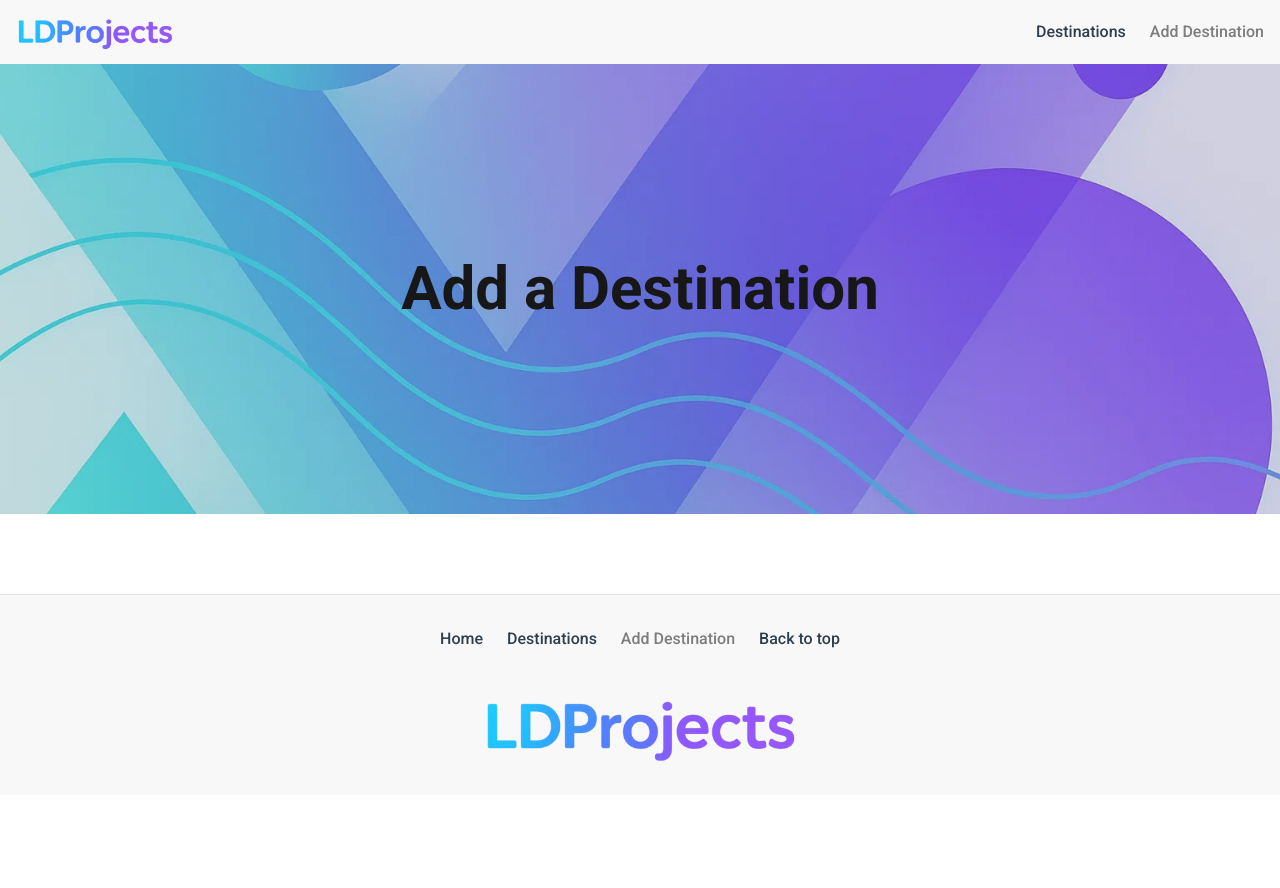
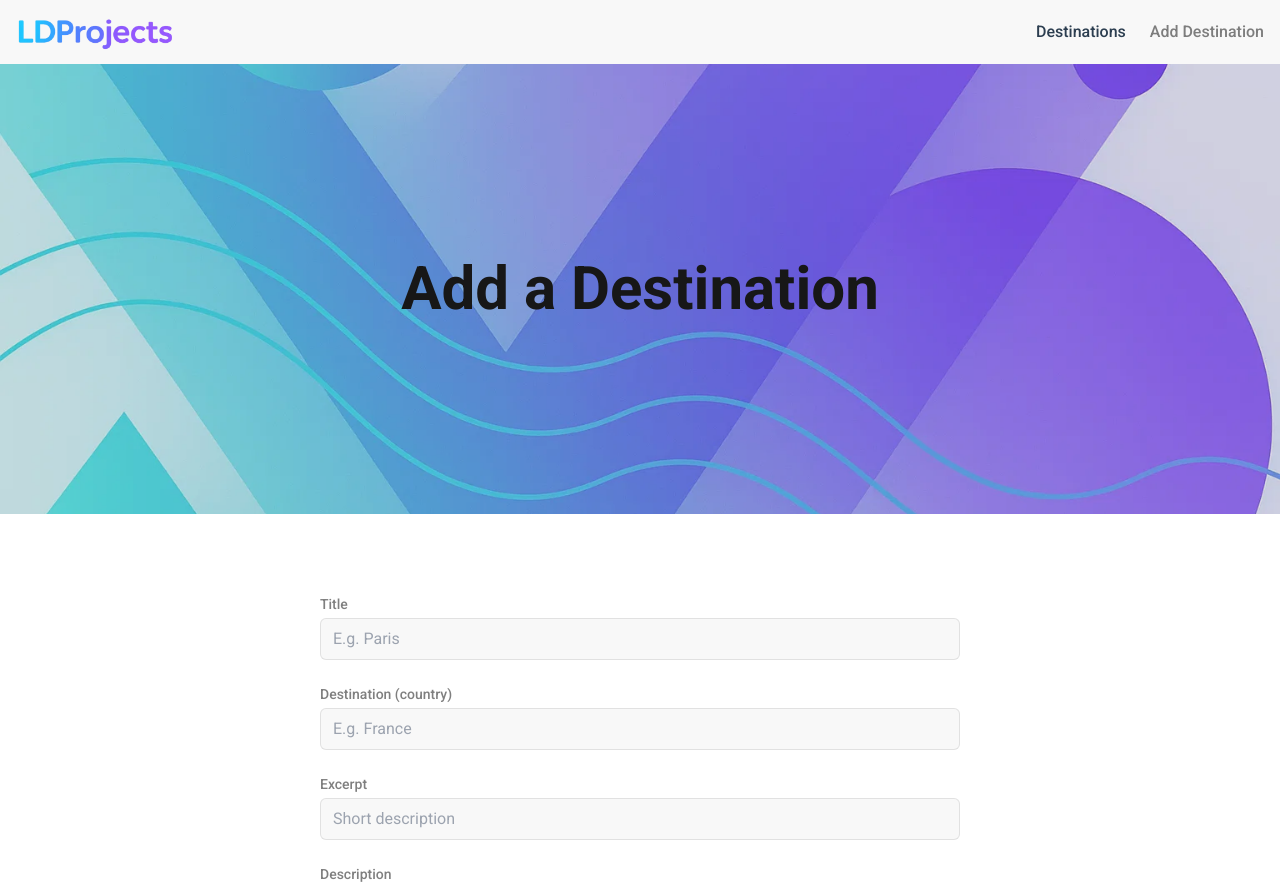
Before and after one commit to lazard9/vue-crud-ldproject, a Vue app: page /destinations/add in a window 1280 px wide. Shown: the top 888 px of the page. Before the commit the page ends 800 px from the top, so only its background shows below. Built offline with nearby package versions, Linux system fonts and the light colour scheme.

Commit message:
feat: add DestinationForm to edit and add new destination pages

```diff
--- a/src/data/destinations-server.json
+++ b/src/data/destinations-server.json
@@ -107,6 +107,15 @@
             "excerpt": "Temples, street food, and bustling markets.",
             "description": "Bangkok is a lively city offering ornate temples, bustling street markets, and some of the best street food in the world. Explore the Grand Palace, take a boat ride along the Chao Phraya River, and immerse yourself in Thai culture and hospitality.",
             "price": 700
+        },
+        {
+            "id": "9c6b8eb5-0544-4261-81ee-f478ce58777f",
+            "title": "Welcome to Belgrade",
+            "slug": "welcome-to-belgrade",
+            "destination": "Serbia",
+            "excerpt": "Modern meets traditional ",
+            "description": "Belgrade is the capital of the southeast European country of Serbia. Its most significant landmark is the Beogradska Tvrđava, an imposing fortress at the confluence of the Danube and the Sava rivers. The fort is a testament to the city’s strategic importance to the Roman, Byzantine, Ottoman, Serbian and Austrian empires, and it's now the site of several museums as well as Kalemegdan, a vast park.",
+            "price": 599
         }
     ]
 }
--- a/src/views/DestinationAdd.vue
+++ b/src/views/DestinationAdd.vue
@@ -1,5 +1,6 @@
 <script setup>
 import HeroSection from '../components/HeroSection.vue';
+import DestinationForm from '../components/DestinationForm.vue';
 </script>
 
 <template>
@@ -7,5 +8,9 @@ import HeroSection from '../components/HeroSection.vue';
         <section class="max-w-full mx-auto">
             <HeroSection title="Add a Destination" />
         </section>
+
+        <section class="max-w-2xl mx-auto px-4">
+            <DestinationForm />
+        </section>
     </main>
 </template>
--- a/src/views/DestinationEdit.vue
+++ b/src/views/DestinationEdit.vue
@@ -1 +1,31 @@
-<template>tere</template>
+<script setup>
+import { ref, onMounted } from 'vue';
+import { useRoute } from 'vue-router';
+import HeroSection from '../components/HeroSection.vue';
+import DestinationForm from '../components/DestinationForm.vue';
+
+const route = useRoute();
+const destination = ref(null);
+
+onMounted(async () => {
+    const res = await fetch(`/api/destinations?slug=${route.params.slug}`);
+    const data = await res.json();
+    destination.value = data[0]; // Assuming slug is unique
+});
+</script>
+
+<template>
+    <main class="space-y-20 mb-20" v-if="destination">
+        <section class="max-w-full mx-auto">
+            <HeroSection title="Edit Destination" />
+        </section>
+
+        <section class="max-w-2xl mx-auto px-4">
+            <h2 v-if="destination.title"
+                class="text-3xl md:text-4xl text-center font-bold text-neutral-900 dark:text-white mb-12">{{
+                destination.title }}</h2>
+
+            <DestinationForm :existingData="destination" />
+        </section>
+    </main>
+</template>
```
